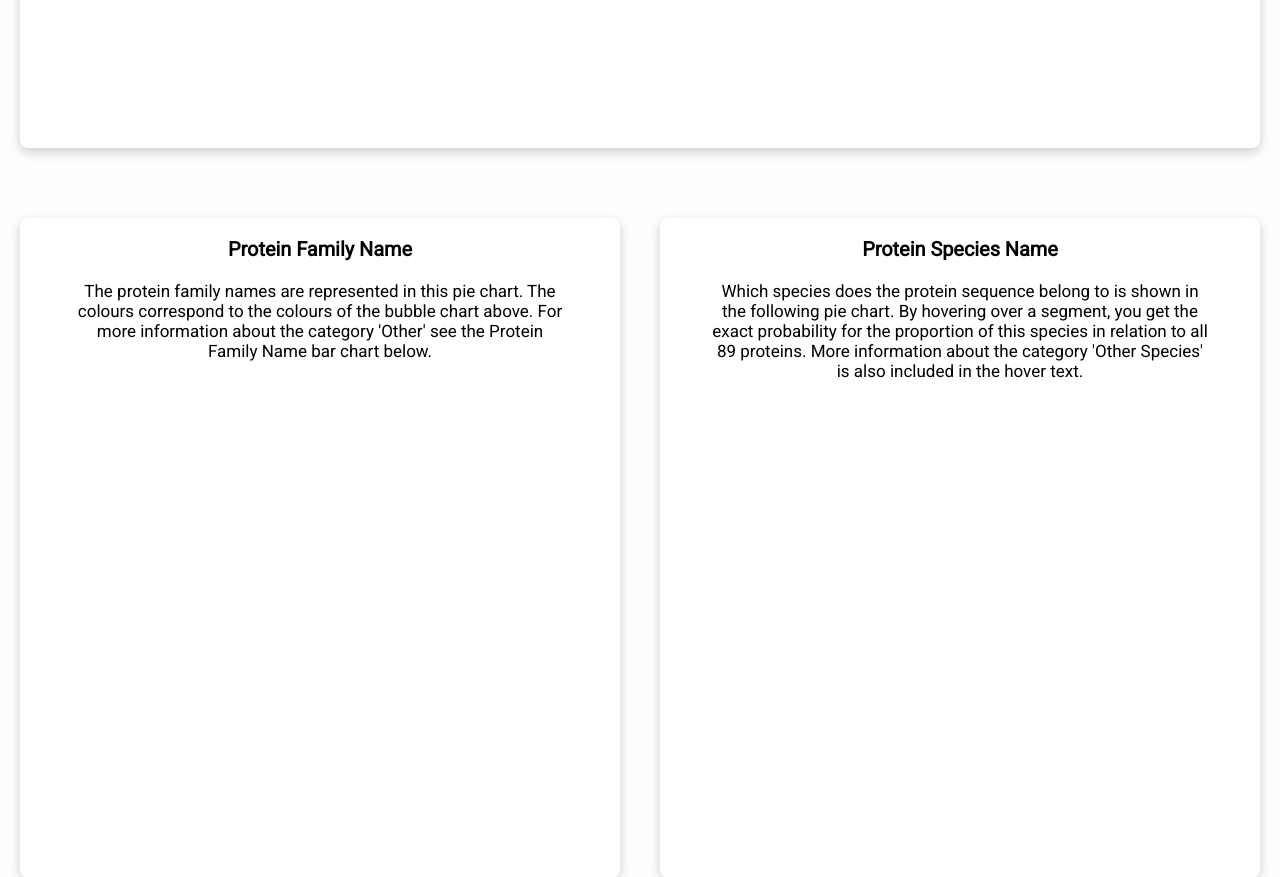
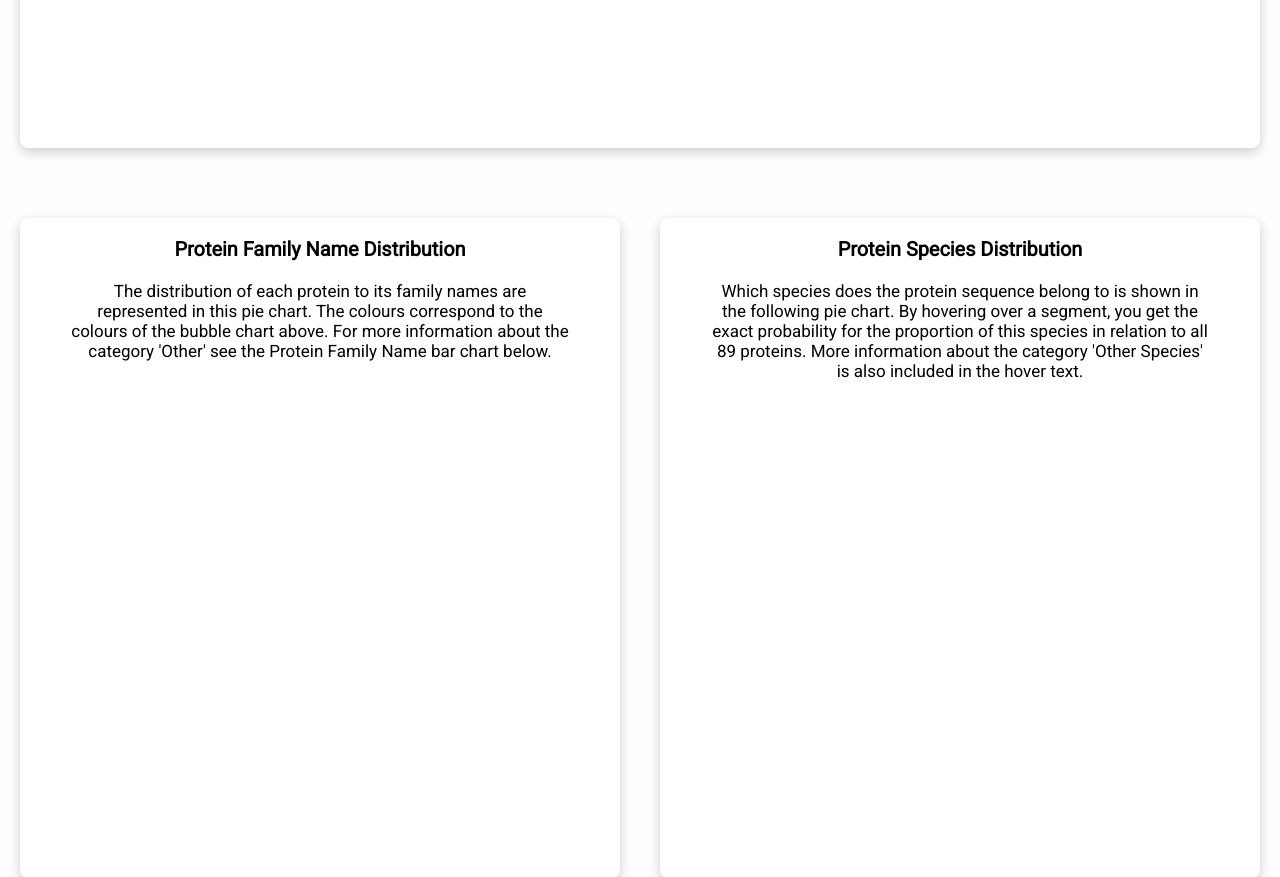
Before and after one commit to vino-nyschey/Data-Visualization-MSA, a Python web app: template templates/index.html in a window 1280 px wide. Shown: the part 1105-1982 px from the top of the page. Run offline with Jinja, Linux system fonts and the light colour scheme; the template is opened without the code that fills it, so the values that code supplies are empty; some libraries are stand-ins or nearby versions.

Commit message:
Changed title of pei charts

```diff
--- a/templates/index.html
+++ b/templates/index.html
@@ -51,11 +51,11 @@
     <div class="chart-container">
         <div class="chart-card">
             <div class="chart-title">
-                <h3>Protein Family Name</h3>
+                <h3>Protein Family Name Distribution</h3>
             </div>
             <div class="chart-text">
                 <p>
-                    The protein family names are represented in this pie chart. The colours correspond to the colours of the bubble chart above.
+                    The distribution of each protein to its family names are represented in this pie chart. The colours correspond to the colours of the bubble chart above.
                     For more information about the category 'Other' see the Protein Family Name bar chart below.
                 </p>
             </div>
@@ -71,7 +71,7 @@
     <div class="chart-container">
         <div class="chart-card">
             <div class="chart-title">
-                <h3>Protein Species Name</h3>
+                <h3>Protein Species Distribution</h3>
             </div>
             <div class="chart-text">
                 <p>
```
